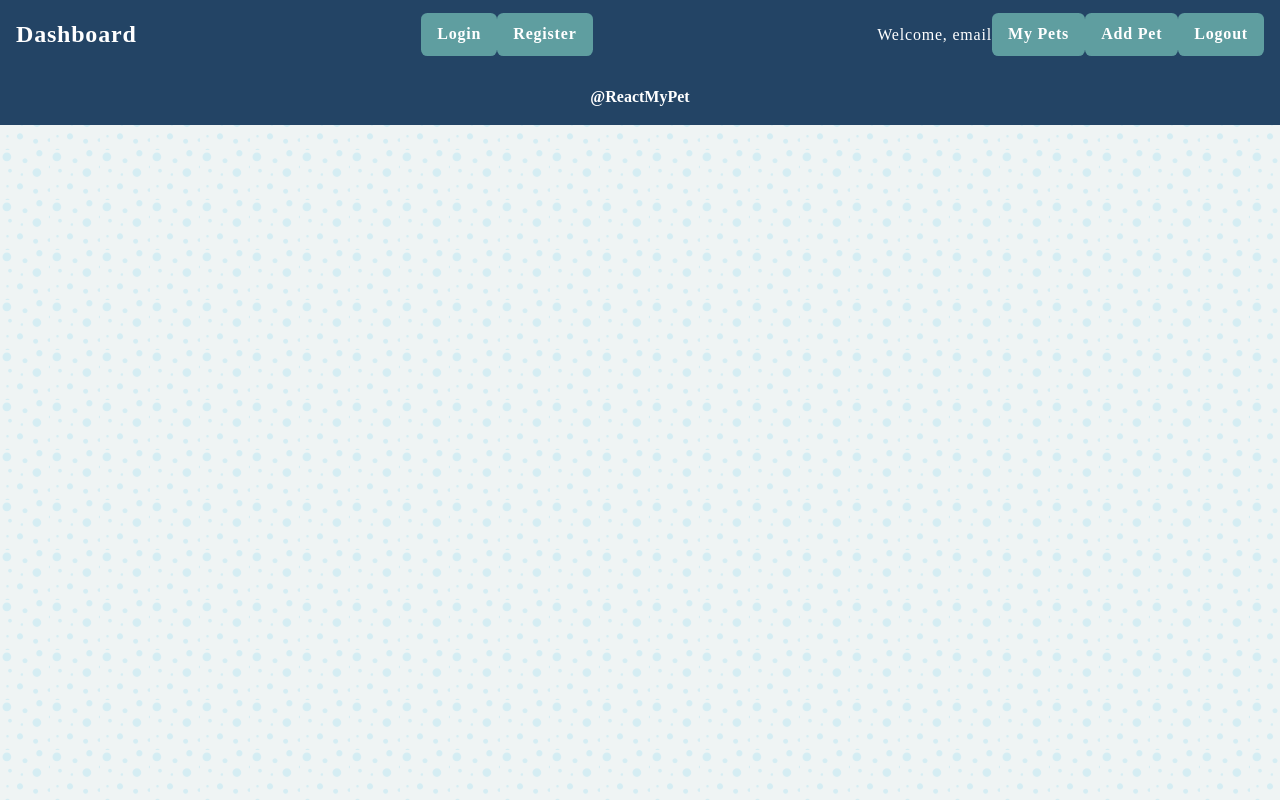
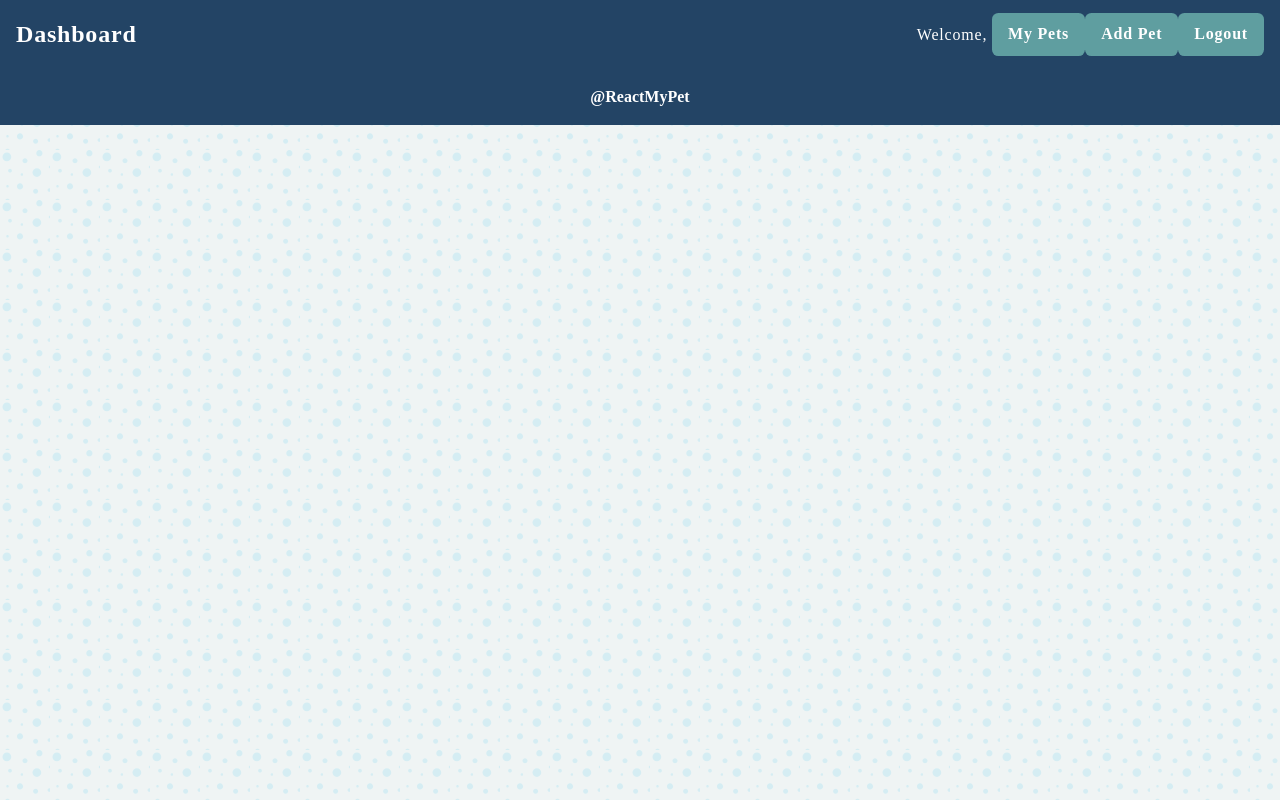
Before and after one commit to vasilignatov/react-my-pets, a React (Create React App) app: page / in a window 1280 px wide. Built offline with nearby package versions, Linux system fonts and the light colour scheme.

Commit message:
Update Header.js

```diff
--- a/src/components/Header/Header.js
+++ b/src/components/Header/Header.js
@@ -1,24 +1,35 @@
+import { Link } from 'react-router-dom';
 
+const Header = ({
+    isAuth,
+    user
+}) => {
 
-const Header = () => {
+    const guestNavigation = (
+        <div id="guest">
+            <Link class="button" to="/login">Login</Link>
+            <Link class="button" to="/register">Register</Link>
+        </div>)
+
+    const userNavigation = (
+        <div id="user">
+            <span>Welcome, {user}</span>
+            <Link class="button" to="/my-pets">My Pets</Link>
+            <Link class="button" to="/create">Add Pet</Link>
+            <Link class="button" to="/logout">Logout</Link>
+        </div>)
+
     return (
         <header id="site-header">
             {/* <!-- Navigation --> */}
             <nav class="navbar">
                 <section class="navbar-dashboard">
-                    <a href="#">Dashboard</a>
-                    {/* <!-- Guest users --> */}
-                    <div id="guest">
-                        <a class="button" href="#">Login</a>
-                        <a class="button" href="#">Register</a>
-                    </div>
-                    {/* <!-- Logged-in users --> */}
-                    <div id="user">
-                        <span>Welcome, email</span>
-                        <a class="button" href="#">My Pets</a>
-                        <a class="button" href="#">Add Pet</a>
-                        <a class="button" href="#">Logout</a>
-                    </div>
+                    <Link to="/">Dashboard</Link>
+                    {
+                        isAuth
+                            ? guestNavigation
+                            : userNavigation
+                    }
                 </section>
             </nav>
         </header>
```
